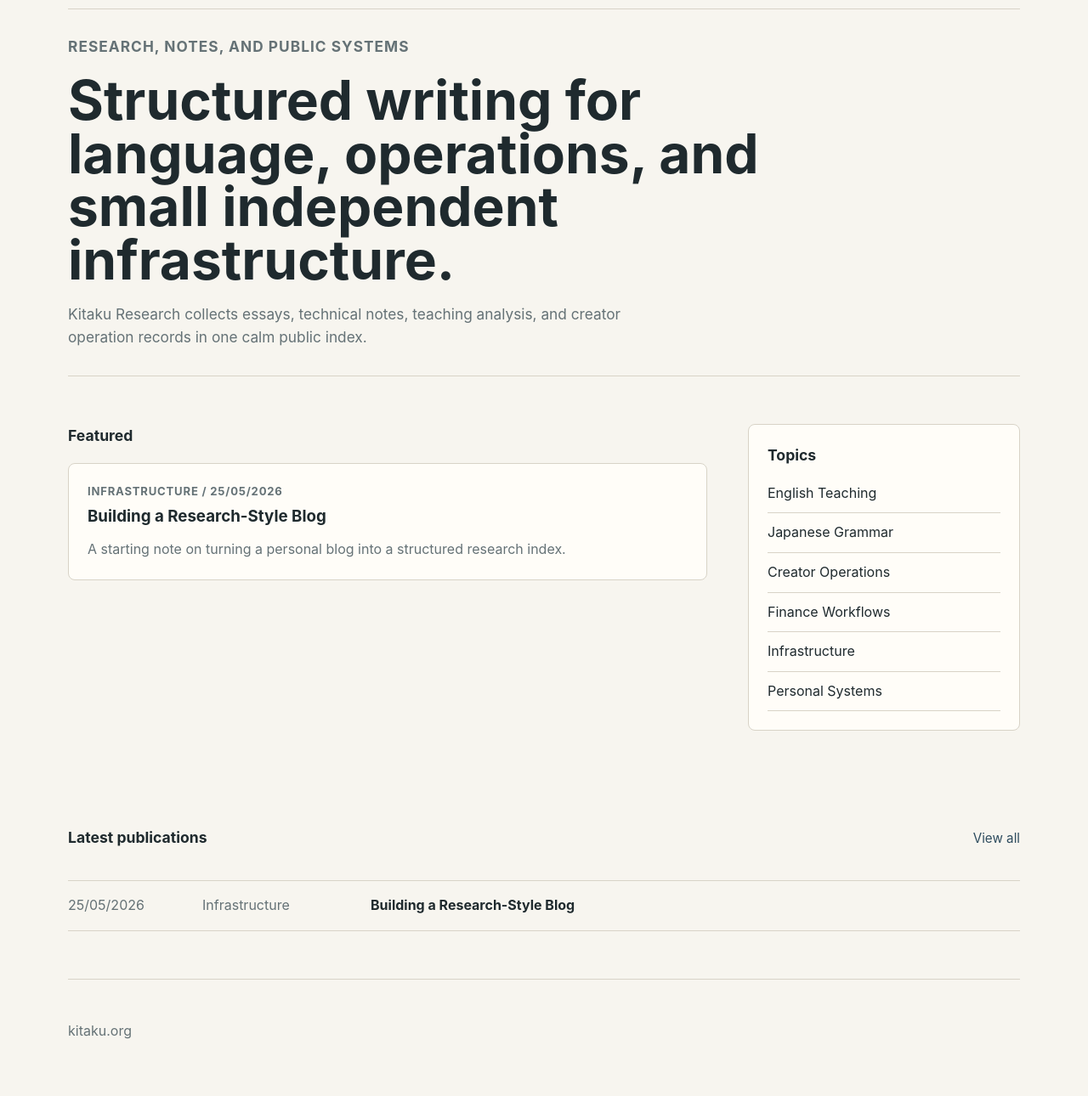
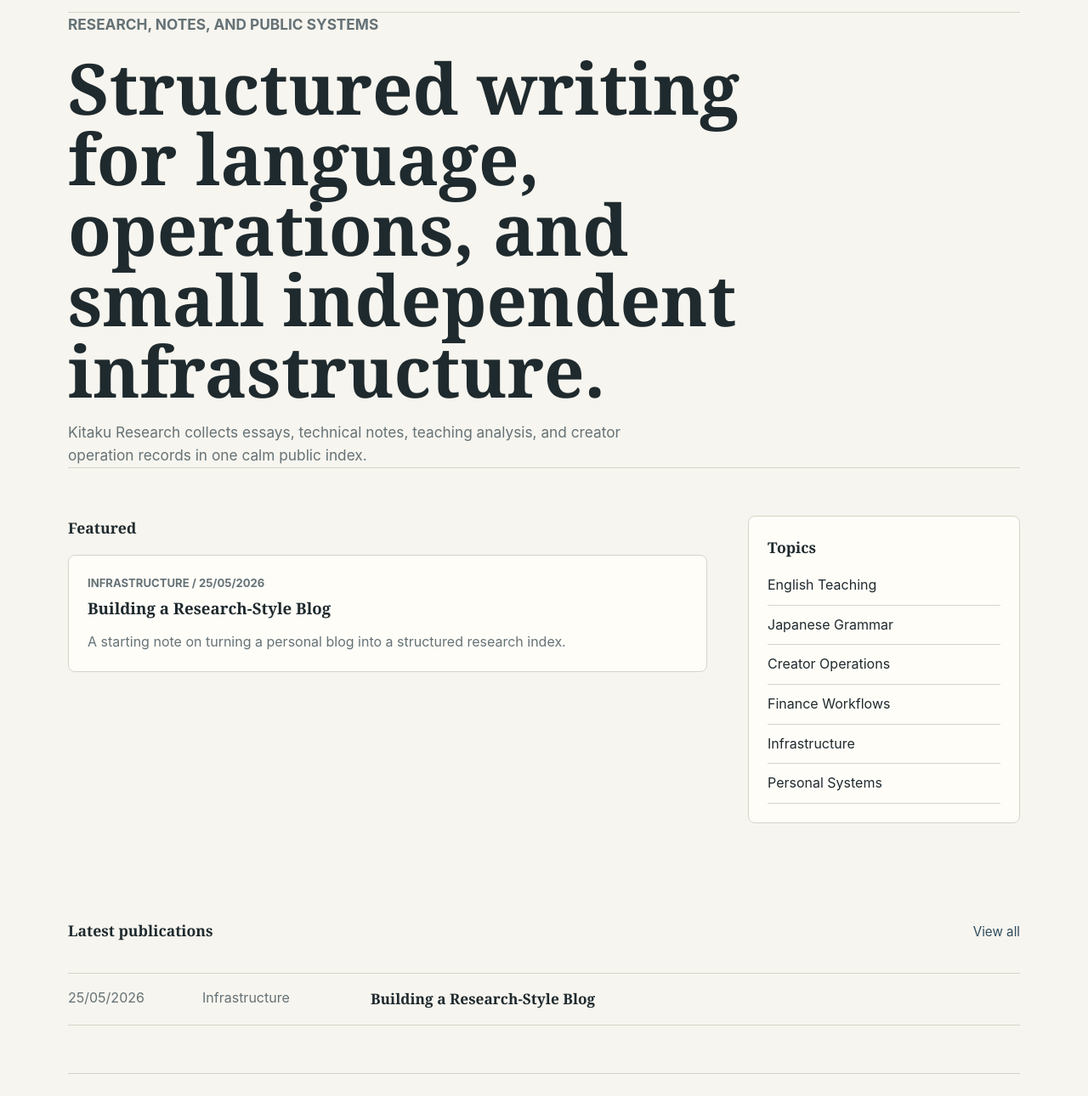
Before and after one commit to misumiaoi/aoi-personalblog, an Astro site: page / in a window 1280 px wide. Shown: the part 72-1362 px from the top of the page at 85% size. Built offline with nearby package versions, Linux system fonts and the light colour scheme; Astro itself is replaced by a stand-in of ours.

Commit message:
Update typography system

```diff
--- a/src/styles/global.css
+++ b/src/styles/global.css
@@ -8,6 +8,9 @@
   --blue-dark: #2f4d5f;
   --sage: #7a8a79;
   --white: #fffdf8;
+  --font-serif: Georgia, "Times New Roman", Times, serif;
+  --font-sans: Inter, ui-sans-serif, system-ui, -apple-system, BlinkMacSystemFont,
+    "Segoe UI", sans-serif;
 }
 
 * {
@@ -18,9 +21,7 @@ body {
   margin: 0;
   background: var(--paper);
   color: var(--ink);
-  font-family:
-    Inter, ui-sans-serif, system-ui, -apple-system, BlinkMacSystemFont, "Segoe UI",
-    sans-serif;
+  font-family: var(--font-sans);
   line-height: 1.6;
 }
 
@@ -45,6 +46,8 @@ main {
 }
 
 .brand {
+  font-family: var(--font-serif);
+  font-size: 1.18rem;
   font-weight: 700;
   letter-spacing: 0;
 }
@@ -72,9 +75,10 @@ nav a:hover {
 .page-intro h1 {
   max-width: 880px;
   margin: 0;
-  font-size: clamp(2.4rem, 5vw, 5.6rem);
-  line-height: 0.98;
-  font-weight: 650;
+  font-family: var(--font-serif);
+  font-size: 5.2rem;
+  line-height: 1;
+  font-weight: 600;
 }
 
 .hero p,
@@ -93,7 +97,7 @@ nav a:hover {
   font-size: 0.82rem;
   font-weight: 700;
   text-transform: uppercase;
-  letter-spacing: 0.06em;
+  letter-spacing: 0;
 }
 
 .section-grid {
@@ -107,6 +111,7 @@ nav a:hover {
 .publication-section h2,
 .topic-panel h2 {
   margin: 0 0 18px;
+  font-family: var(--font-serif);
   font-size: 1.1rem;
 }
 
@@ -146,7 +151,9 @@ nav a:hover {
 .feature-card h2,
 .topic-card h2 {
   margin: 8px 0;
+  font-family: var(--font-serif);
   line-height: 1.15;
+  font-weight: 600;
 }
 
 .article-card p,
@@ -215,6 +222,12 @@ nav a:hover {
   color: var(--muted);
 }
 
+.publication-row strong {
+  font-family: var(--font-serif);
+  font-size: 1.08rem;
+  font-weight: 600;
+}
+
 .article-shell {
   max-width: 820px;
   padding: 48px 0 72px;
@@ -229,8 +242,10 @@ nav a:hover {
 
 .article-header h1 {
   margin: 0;
-  font-size: clamp(2.2rem, 4.5vw, 4.8rem);
+  font-family: var(--font-serif);
+  font-size: 4.6rem;
   line-height: 1;
+  font-weight: 600;
 }
 
 .tag-row {
@@ -255,7 +270,9 @@ nav a:hover {
 .prose h2,
 .prose h3 {
   margin-top: 2em;
+  font-family: var(--font-serif);
   line-height: 1.2;
+  font-weight: 600;
 }
 
 .prose a {
@@ -271,6 +288,15 @@ nav a:hover {
 }
 
 @media (max-width: 760px) {
+  .hero h1,
+  .page-intro h1 {
+    font-size: 3rem;
+  }
+
+  .article-header h1 {
+    font-size: 2.8rem;
+  }
+
   .site-header {
     align-items: flex-start;
     flex-direction: column;
```
